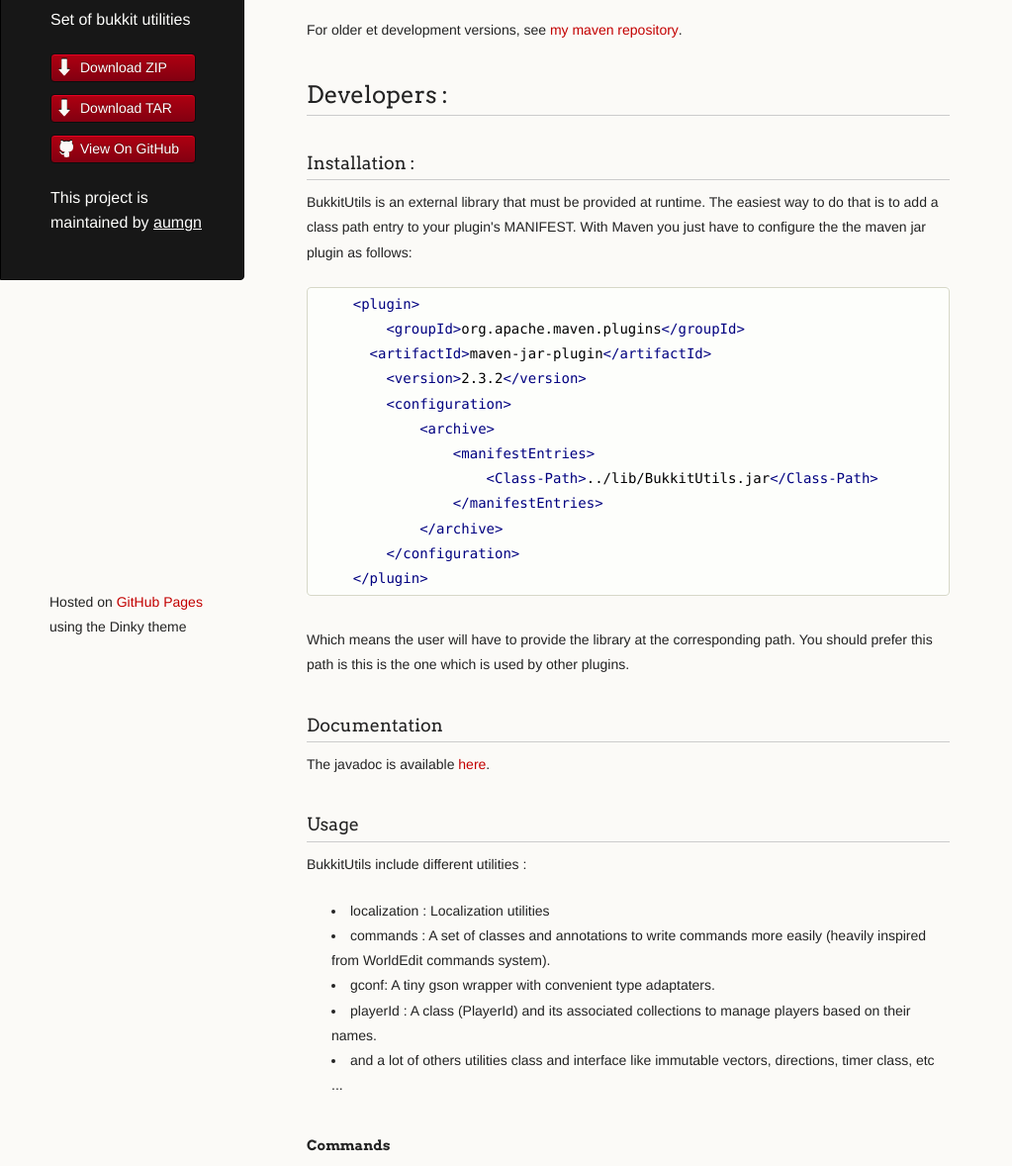
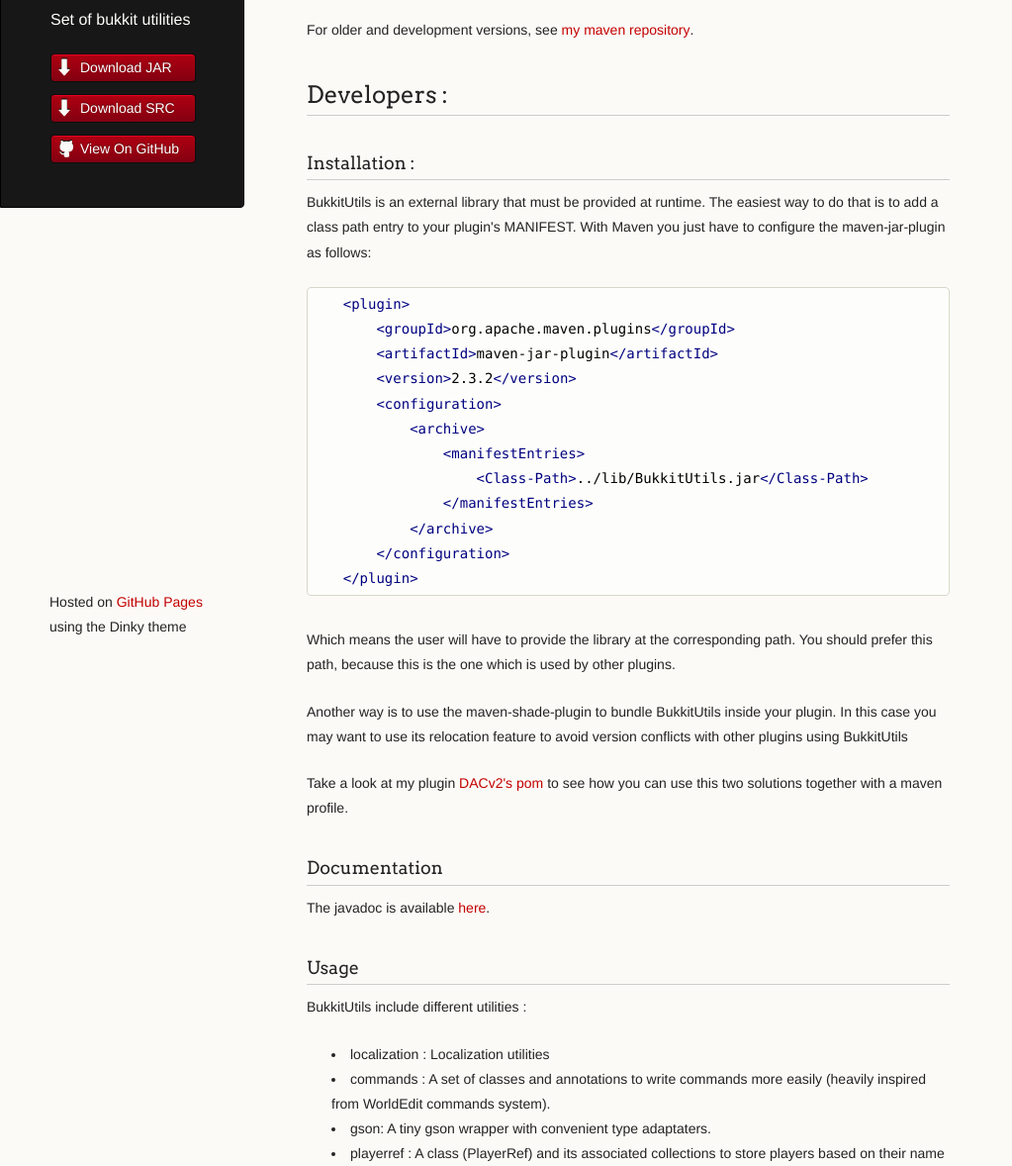
Before and after one commit to aumgn/BukkitUtils, a plain HTML site: page index.html in a window 1280 px wide. Shown: the part 122-1300 px from the top of the page at 99% size, without its empty margins (0-1023 px from the left). Drawn offline with Linux system fonts and the light colour scheme.

Commit message:
Tweaking

```diff
--- a/index.html
+++ b/index.html
@@ -3,7 +3,7 @@
   <head>
     <meta charset="utf-8">
     <meta http-equiv="X-UA-Compatible" content="chrome=1">
-    <title>BukkitUtils by aumgn</title>
+    <title>BukkitUtils</title>
 
     <link rel="stylesheet" href="stylesheets/styles.css">
     <link rel="stylesheet" href="stylesheets/pygment_trac.css">
@@ -13,6 +13,7 @@
     <script src="//html5shiv.googlecode.com/svn/trunk/html5.js"></script>
     <![endif]-->
   </head>
+
   <body>
     <div class="wrapper">
       <header>
@@ -20,31 +21,29 @@
 	<p class="header">Set of bukkit utilities</p>
 
         <ul>
-          <li class="download"><a class="buttons" href="https://github.com/aumgn/BukkitUtils/zipball/master">Download ZIP</a></li>
-          <li class="download"><a class="buttons" href="https://github.com/aumgn/BukkitUtils/tarball/master">Download TAR</a></li>
+          <li class="download"><a class="buttons" href="http://maven.aumgn.fr/fr/aumgn/bukkitutils/1.0.0/bukkitutils-1.0.0.jar">Download JAR</a></li>
+          <li class="download"><a class="buttons" href="https://github.com/aumgn/BukkitUtils/zipball/master">Download SRC</a></li>
           <li><a class="buttons github" href="https://github.com/aumgn/BukkitUtils">View On GitHub</a></li>
         </ul>
-
-        <p class="header">This project is maintained by <a class="header name" href="https://github.com/aumgn">aumgn</a></p>
 
 
       </header>
       <section>
         <h2>Download: </h2>
-
 	<p>You can found the latest release <a href="http://maven.aumgn.fr/fr/aumgn/bukkitutils/1.0.0-RC3/bukkitutils-1.0.0-RC3.jar">here</a>.</p>
-
-<p>For older et development versions, see <a href="http://maven.aumgn.fr/fr/aumgn/bukkitutils">my maven repository</a>.</p>
+	<p>For older and development versions, see <a href="http://maven.aumgn.fr/fr/aumgn/bukkitutils">my maven repository</a>.</p>
 
 	<h2>Developers :</h2>
+	<h3>Installation :</h3>
+	<p>
+	  BukkitUtils is an external library that must be provided at runtime.
+	  The easiest way to do that is to add a class path entry to your plugin's MANIFEST.
+	  With Maven you just have to configure the maven-jar-plugin as follows:
+	</p>
 
-<h3>Installation :</h3>
-
-<p>BukkitUtils is an external library that must be provided at runtime.
-The easiest way to do that is to add a class path entry to your plugin's MANIFEST.
-With Maven you just have to configure the the maven jar plugin as follows: </p>
-
-<div class="highlight"><pre>    <span class="nt">&lt;plugin&gt;</span>
+	<div class="highlight">
+<pre>
+    <span class="nt">&lt;plugin&gt;</span>
         <span class="nt">&lt;groupId&gt;</span>org.apache.maven.plugins<span class="nt">&lt;/groupId&gt;</span>
         <span class="nt">&lt;artifactId&gt;</span>maven-jar-plugin<span class="nt">&lt;/artifactId&gt;</span>
         <span class="nt">&lt;version&gt;</span>2.3.2<span class="nt">&lt;/version&gt;</span>
@@ -56,29 +55,43 @@ With Maven you just have to configure the the maven jar plugin as follows: </p>
             <span class="nt">&lt;/archive&gt;</span>
         <span class="nt">&lt;/configuration&gt;</span>
     <span class="nt">&lt;/plugin&gt;</span>
-</pre></div>
+</pre>
+	</div>
 
-<p>Which means the user will have to provide the library at the corresponding path. You should prefer this path is this is the one which is used by other plugins.</p>
+	<p>
+	  Which means the user will have to provide the library at the corresponding path.
+	  You should prefer this path, because this is the one which is used by other plugins.
+	</p>
+
+	<p>
+	  Another way is to use the maven-shade-plugin to bundle BukkitUtils inside your plugin.
+	  In this case you may want to use its relocation feature to avoid version conflicts
+	  with other plugins using BukkitUtils
+	</p>
+	<p>
+	  Take a look at my plugin
+	  <a href="https://github.com/aumgn/DACv2/blob/master/pom.xml#L143-185">DACv2's pom</a>
+	  to see how you can use this two solutions together with a maven profile.
+	</p>
+
 
 	<h3>Documentation</h3>
-
-<p>The javadoc is available <a href="http://bukkitutils.aumgn.fr/apidocs/">here</a>.</p>
+	<p>The javadoc is available <a href="apidocs/">here</a>.</p>
 
 	<h3>Usage</h3>
-
 	<p>BukkitUtils include different utilities :</p>
-
 	<ul>
 	  <li>localization : Localization utilities</li>
 	  <li>commands : A set of classes and annotations to write commands more easily (heavily inspired from WorldEdit commands system).</li>
-<li>gconf: A tiny gson wrapper with convenient type adaptaters.</li>
-<li>playerId : A class (PlayerId) and its associated collections to manage players based on their names.</li>
-<li>and a lot of others utilities class and interface like immutable vectors, directions, timer class, etc ...</li>
-</ul><h4>Commands</h4>
+	  <li>gson: A tiny gson wrapper with convenient type adaptaters.</li>
+	  <li>playerref : A class (PlayerRef) and its associated collections to store players based on their name seamlessly.</li>
+	  <li>and a lot of other utilities class and interface like immutable vectors, directions, timer, etc ...</li>
+	</ul>
 
+	<h4>Commands</h4>
 	<p>Here are some examples of how you would write commands with BukkitUtils : </p>
-
-<div class="highlight"><pre>    <span class="kd">public</span> <span class="kd">class</span> <span class="nc">MyCommands</span> <span class="kd">extends</span> <span class="n">Commands</span> <span class="o">{</span>
+	<div class="highlight">
+<pre>    <span class="kd">public</span> <span class="kd">class</span> <span class="nc">MyCommands</span> <span class="kd">extends</span> <span class="n">Commands</span> <span class="o">{</span>
 
         <span class="c1">// ** Simplest command</span>
         <span class="nd">@Command</span><span class="o">(</span><span class="n">name</span> <span class="o">=</span> <span class="s">"test"</span><span class="o">)</span>
@@ -109,7 +122,7 @@ With Maven you just have to configure the the maven jar plugin as follows: </p>
         <span class="c1">// if it's not.</span>
         <span class="nd">@Command</span><span class="o">(</span><span class="n">name</span> <span class="o">=</span> <span class="s">"test4"</span><span class="o">,</span> <span class="n">min</span> <span class="o">=</span> <span class="mi">0</span><span class="o">,</span> <span class="n">max</span> <span class="o">=</span> <span class="mi">1</span><span class="o">)</span>
         <span class="kd">public</span> <span class="kt">void</span> <span class="nf">test4</span><span class="o">(</span><span class="n">CommandSender</span> <span class="n">sender</span><span class="o">,</span> <span class="n">CommandArgs</span> <span class="n">args</span><span class="o">)</span> <span class="o">{</span>
-            <span class="n">Player</span> <span class="n">player</span> <span class="o">=</span> <span class="n">args</span><span class="o">.</span><span class="na">getPlayer</span><span class="o">(</span><span class="mi">0</span><span class="o">).</span><span class="na">value</span><span class="o">(</span><span class="n">sender</span><span class="o">);</span>
+            <span class="n">Player</span> <span class="n">player</span> <span class="o">=</span> <span class="n">args</span><span class="o">.</span><span class="na">getPlayer</span><span class="o">(</span><span class="mi">0</span><span class="o">).</span><span class="na">valueOr</span><span class="o">(</span><span class="n">sender</span><span class="o">);</span>
             <span class="c1">// Note that you can also use match() instead of value()</span>
             <span class="c1">// which would returns a list of all matching players.</span>
             <span class="n">sender</span><span class="o">.</span><span class="na">sendMessage</span><span class="o">(</span><span class="s">"Utilisation de la commande sur :"</span>
@@ -145,35 +158,41 @@ With Maven you just have to configure the the maven jar plugin as follows: </p>
         <span class="c1">// The syntax is : "/test6 -p=au -w=world"</span>
         <span class="nd">@Command</span><span class="o">(</span><span class="n">name</span> <span class="o">=</span> <span class="s">"test6"</span><span class="o">,</span> <span class="n">argsFlags</span> <span class="o">=</span> <span class="s">"pw"</span><span class="o">)</span>
         <span class="kd">public</span> <span class="kt">void</span> <span class="nf">test6</span><span class="o">(</span><span class="n">CommandSender</span> <span class="n">sender</span><span class="o">,</span> <span class="n">CommandArgs</span> <span class="n">args</span><span class="o">)</span> <span class="o">{</span>
-            <span class="k">if</span> <span class="o">(</span><span class="n">args</span><span class="o">.</span><span class="na">hasFlag</span><span class="o">(</span><span class="sc">'p'</span><span class="o">))</span> <span class="o">{</span>
-                <span class="n">Player</span> <span class="n">player</span> <span class="o">=</span> <span class="n">args</span><span class="o">.</span><span class="na">get</span><span class="o">(</span><span class="sc">'p'</span><span class="o">,</span> <span class="n">Player</span><span class="o">.</span><span class="na">class</span><span class="o">).</span><span class="na">value</span><span class="o">();</span>
+            <span class="k">if</span> <span class="o">(</span><span class="n">args</span><span class="o">.</span><span class="na">hasArgFlag</span><span class="o">(</span><span class="sc">'p'</span><span class="o">))</span> <span class="o">{</span>
+                <span class="n">Player</span> <span class="n">player</span> <span class="o">=</span> <span class="n">args</span><span class="o">.</span><span class="na">getPlayer</span><span class="o">(</span><span class="sc">'p'</span><span class="o">).</span><span class="na">value</span><span class="o">();</span>
                 <span class="c1">// Do something with player.</span>
-            <span class="o">}</span> <span class="k">else</span> <span class="k">if</span> <span class="o">(</span><span class="n">args</span><span class="o">.</span><span class="na">hasFlag</span><span class="o">(</span><span class="sc">'w'</span><span class="o">))</span> <span class="o">{</span>
-                <span class="n">World</span> <span class="n">world</span> <span class="o">=</span> <span class="n">args</span><span class="o">.</span><span class="na">get</span><span class="o">(</span><span class="sc">'w'</span><span class="o">,</span> <span class="n">World</span><span class="o">.</span><span class="na">class</span><span class="o">).</span><span class="na">value</span><span class="o">();</span>
+            <span class="o">}</span> <span class="k">else</span> <span class="k">if</span> <span class="o">(</span><span class="n">args</span><span class="o">.</span><span class="na">hasArgFlag</span><span class="o">(</span><span class="sc">'w'</span><span class="o">))</span> <span class="o">{</span>
+                <span class="n">World</span> <span class="n">world</span> <span class="o">=</span> <span class="n">args</span><span class="o">.</span><span class="na">getWorld</span><span class="o">(</span><span class="sc">'w'</span><span class="o">).</span><span class="na">value</span><span class="o">();</span>
                 <span class="c1">// Do something with world.</span>
             <span class="o">}</span>
         <span class="o">}</span>
     <span class="o">}</span>
-</pre></div>
+</pre>
+	</div>
 
 	<p>In to order to register your commands you just have to use the class CommandsRegistration : </p>
 
-<pre><code>CommandsRegistration registration = new CommandsRegistration(plugin, config.getLocale());
+	<pre><code>    CommandsRegistration registration =
+            new CommandsRegistration(plugin, config.getLocale());
     registration.register(new MyCommands());
 </code></pre>
 
-<p>This command system is quite powerful and extensible.
+	<p>
+	  This command system is quite powerful and extensible.
 	  You can add your own arguments parsers using the classes CommandArg and CommandArgsFactory.
-See example in the source code or in <a href="https://github.com/aumgn/">my other plugins</a>.</p>
+	  You'll find examples in the source code or in <a href="https://github.com/aumgn/">my other plugins</a>.
+	</p>
 
-<p>The main advantages of this system over others is that all commands (even nested commands) are first citizens Bukkit commands.
-Which means they are declared in the plugin.yml with their own permission, that also means that users can declare their own aliases in the bukkit.yml file !</p>
+	<p>
+	  The main advantages of this system over others is that all commands (even nested commands) are first citizens Bukkit commands.
+	  Which means they are declared in the plugin.yml with their own permission, that also means that users can declare their own
+	  aliases in the bukkit.yml file !
+	</p>
 
 	<h4>Configuration Example</h4>
-
 	<p>Here's how you could write using the gson wrapper : </p>
-
-<div class="highlight"><pre>    <span class="kd">public</span> <span class="kd">class</span> <span class="nc">MyConfig</span> <span class="o">{</span>
+	<div class="highlight">
+<pre>    <span class="kd">public</span> <span class="kd">class</span> <span class="nc">MyConfig</span> <span class="o">{</span>
 
         <span class="kd">private</span> <span class="kt">int</span> <span class="n">entry1</span> <span class="o">=</span> <span class="mi">1</span><span class="o">;</span>
         <span class="kd">private</span> <span class="n">String</span> <span class="n">entry2</span> <span class="o">=</span> <span class="s">"string"</span><span class="o">;</span>
@@ -206,17 +225,18 @@ Which means they are declared in the plugin.yml with their own permission, that
             <span class="n">Gson</span> <span class="n">gson</span> <span class="o">=</span> <span class="k">new</span> <span class="n">GsonBuilder</span><span class="o">()</span>
                 <span class="o">.</span><span class="na">setPrettyPrinting</span><span class="o">()</span>
                 <span class="o">.</span><span class="na">create</span><span class="o">();</span>
-            <span class="n">GConfLoader</span> <span class="n">loader</span> <span class="o">=</span> <span class="k">new</span> <span class="n">GConfLoader</span><span class="o">(</span><span class="n">gson</span><span class="o">,</span> <span class="k">this</span><span class="o">);</span>
+            <span class="n">GsonLoader</span> <span class="n">loader</span> <span class="o">=</span> <span class="k">new</span> <span class="n">GsonLoader</span><span class="o">(</span><span class="n">gson</span><span class="o">,</span> <span class="k">this</span><span class="o">);</span>
 
             <span class="k">try</span> <span class="o">{</span>
                 <span class="n">config</span> <span class="o">=</span> <span class="n">loader</span><span class="o">.</span><span class="na">load</span><span class="o">(</span><span class="s">"config.json"</span><span class="o">,</span> <span class="n">MyConfig</span><span class="o">.</span><span class="na">class</span><span class="o">);</span>
-            <span class="o">}</span> <span class="k">catch</span> <span class="o">(</span><span class="n">GConfLoadException</span> <span class="n">exc</span><span class="o">)</span> <span class="o">{</span>
+            <span class="o">}</span> <span class="k">catch</span> <span class="o">(</span><span class="n">GsonLoadException</span> <span class="n">exc</span><span class="o">)</span> <span class="o">{</span>
                 <span class="n">getLogger</span><span class="o">().</span><span class="na">log</span><span class="o">(</span><span class="n">Level</span><span class="o">.</span><span class="na">SEVERE</span><span class="o">,</span> <span class="s">"Unable to load config.json"</span><span class="o">,</span> <span class="n">exc</span><span class="o">);</span>
                 <span class="n">config</span> <span class="o">=</span> <span class="k">new</span> <span class="n">MyConfig</span><span class="o">();</span>
             <span class="o">}</span>
         <span class="o">}</span>
     <span class="o">}</span>
-</pre></div>
+</pre>
+	</div>
       </section>
       <footer>
         <p><small>Hosted on <a href="https://pages.github.com">GitHub Pages</a> using the Dinky theme</small></p>
--- a/stylesheets/styles.css
+++ b/stylesheets/styles.css
@@ -159,7 +159,7 @@ code, pre {
 }
 
 pre {
-	padding: 4px 12px;
+	padding: 4px 2px;
   background: #FDFEFB;
   border-radius:4px;
   border:1px solid #D7D8C8;
```
Lines whose indentation alone changed are shown as unchanged.
